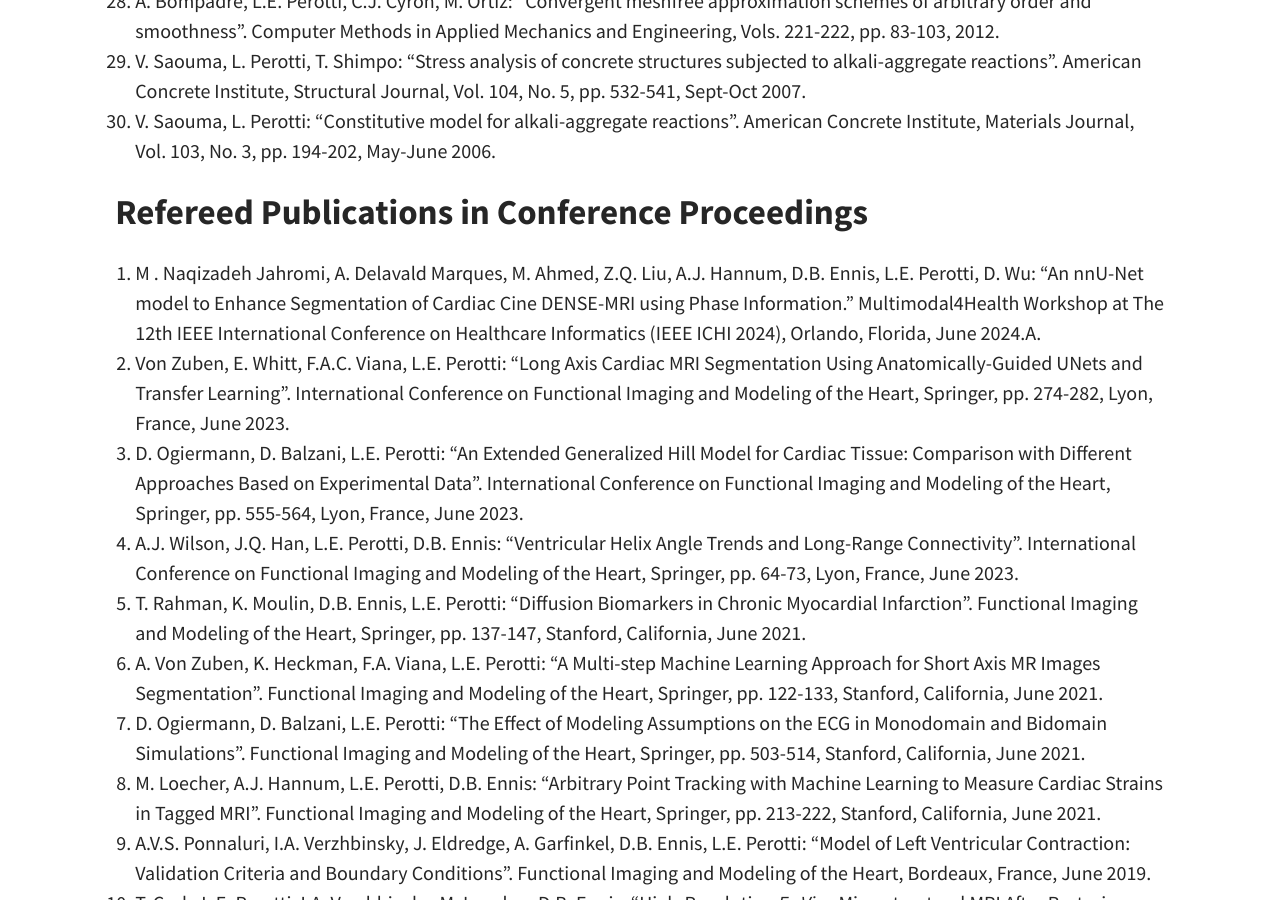
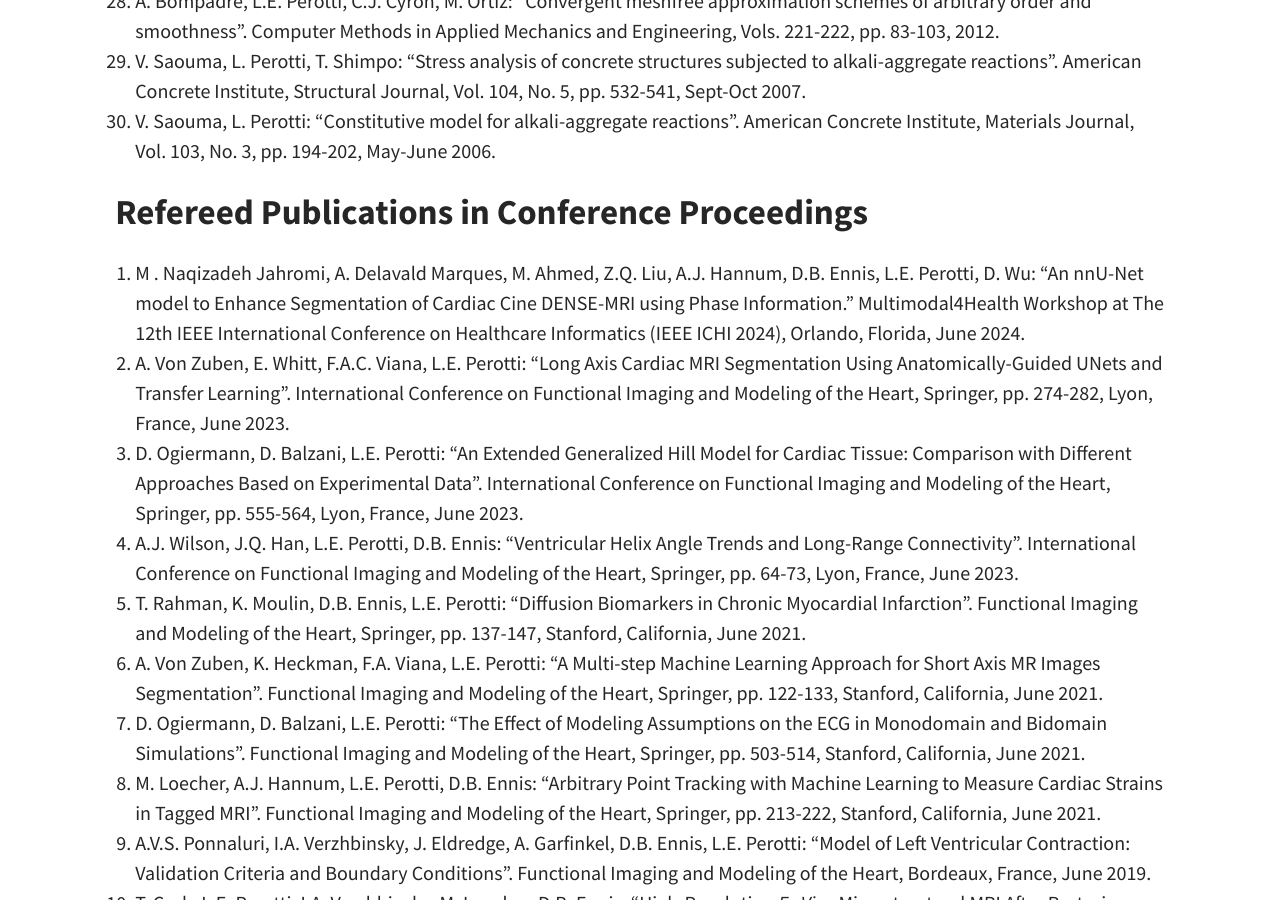
Before and after one commit to CBL-UCF/CBL-UCF.github.io, a Jekyll site: the page built from pages/03Publications.md, in a window 1280 px wide and 900 px high, scrolled down 2309 px. Built offline with Jekyll 4.4.1, drawn with Linux system fonts in a browser that asks for light colours; a script that is not in the unit is left out.

```diff
--- a/pages/03Publications.md
+++ b/pages/03Publications.md
@@ -158,8 +158,8 @@ feature-img: "assets/img/publicationrecent.jpg"
 
 ## **Refereed Publications in Conference Proceedings**
 
-1. M . Naqizadeh Jahromi, A. Delavald Marques, M. Ahmed, Z.Q. Liu, A.J. Hannum, D.B. Ennis, L.E. Perotti, D. Wu: "An nnU-Net model to Enhance Segmentation of Cardiac Cine DENSE-MRI using Phase Information." Multimodal4Health Workshop at The 12th IEEE International Conference on Healthcare Informatics (IEEE ICHI 2024), Orlando, Florida, June 2024.A.
-2. Von Zuben, E. Whitt, F.A.C. Viana, L.E. Perotti: "Long Axis Cardiac MRI Segmentation Using Anatomically-Guided UNets and Transfer Learning". International Conference on Functional Imaging and Modeling of the Heart, Springer, pp. 274-282, Lyon, France, June 2023.
+1. M . Naqizadeh Jahromi, A. Delavald Marques, M. Ahmed, Z.Q. Liu, A.J. Hannum, D.B. Ennis, L.E. Perotti, D. Wu: "An nnU-Net model to Enhance Segmentation of Cardiac Cine DENSE-MRI using Phase Information." Multimodal4Health Workshop at The 12th IEEE International Conference on Healthcare Informatics (IEEE ICHI 2024), Orlando, Florida, June 2024.
+2. A. Von Zuben, E. Whitt, F.A.C. Viana, L.E. Perotti: "Long Axis Cardiac MRI Segmentation Using Anatomically-Guided UNets and Transfer Learning". International Conference on Functional Imaging and Modeling of the Heart, Springer, pp. 274-282, Lyon, France, June 2023.
 3. D. Ogiermann, D. Balzani, L.E. Perotti: "An Extended Generalized Hill Model for Cardiac Tissue: Comparison with Different Approaches Based on Experimental Data". International Conference on Functional Imaging and Modeling of the Heart, Springer, pp. 555-564, Lyon, France, June 2023.
 4. A.J. Wilson, J.Q. Han, L.E. Perotti, D.B. Ennis: "Ventricular Helix Angle Trends and Long-Range Connectivity". International Conference on Functional Imaging and Modeling of the Heart, Springer, pp. 64-73, Lyon, France, June 2023.
 5. T. Rahman, K. Moulin, D.B. Ennis, L.E. Perotti: "Diffusion Biomarkers in Chronic Myocardial Infarction". Functional Imaging and Modeling of the Heart, Springer, pp. 137-147, Stanford, California, June 2021.
```
